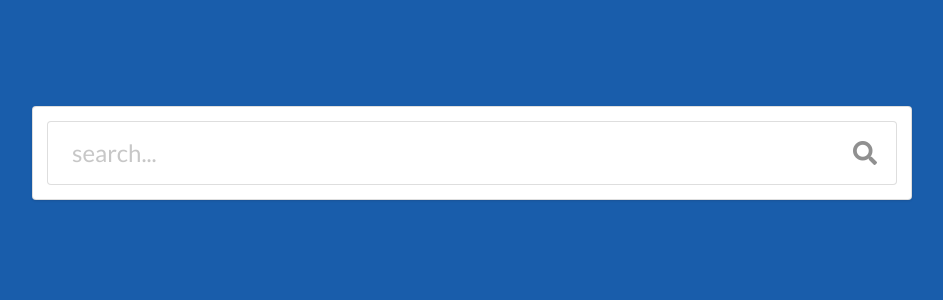
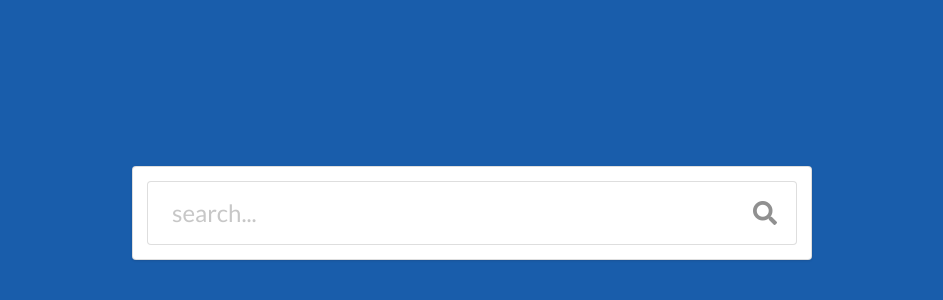
Before and after one commit to david-ewan-campbell/React-Image-List-App, a React (Create React App) app: page / in a window 1280 px wide. Shown: the part 144-444 px from the top of the page, without its empty margins (168-1111 px from the left). Built offline with nearby package versions, Linux system fonts and the light colour scheme.

Commit message:
README updated to include thoughts on what I am learning from doing these projects in the basics of React - part of an ongoing process to get to grips with the rudiments of building functional  React components

```diff
--- a/public/index.html
+++ b/public/index.html
@@ -14,7 +14,7 @@
       manifest.json provides metadata used when your web app is installed on a
       user's mobile device or desktop. See https://developers.google.com/web/fundamentals/web-app-manifest/
     -->
-    <link rel="manifest" href="%PUBLIC_URL%/manifest.json" />
+    <link rel="manifest" href="manifest.json" />
     <link rel="stylesheet" href="https://cdnjs.cloudflare.com/ajax/libs/semantic-ui/2.5.0/semantic.min.css" />
     <!--
       Notice the use of %PUBLIC_URL% in the tags above.
--- a/src/components/App.css
+++ b/src/components/App.css
@@ -1,7 +1,7 @@
 body {
     background-color: #195dab;
     color: rgb(13, 177, 81);
-    padding: 200px;
+    padding: 300px;
     font-family: Arial;
     text-align: center;
   }
--- a/src/components/App.js
+++ b/src/components/App.js
@@ -17,7 +17,7 @@ class App extends React.Component {
 
 render() {
   return (
-    <div className='ui container' style={{marginTop:'50px'}} >
+    <div className='ui container' style={{marginTop:'10px'}} >
       <SearchInput onSearchSubmit={this.onSearchSubmit} />
       <ImageList images={this.state.images} />
     </div>
```
Also changed, not shown: 1 other file (tests, documents, lock files or other folders).
